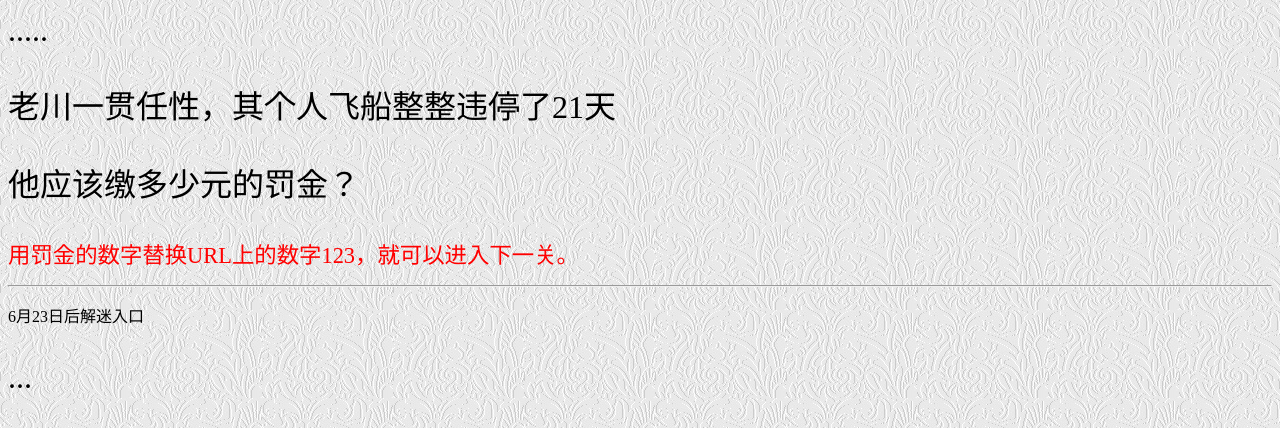
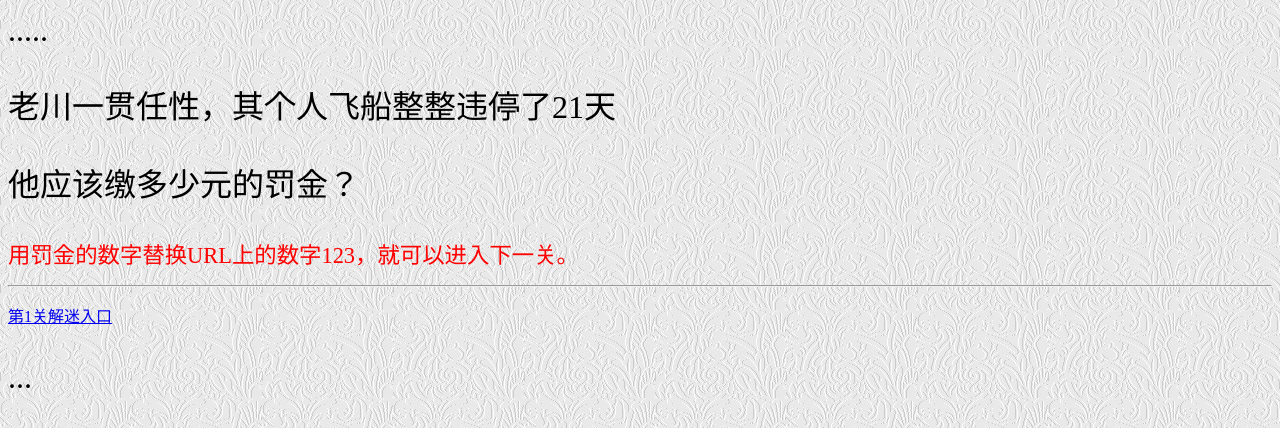
Before and after one commit to gyhang/puzzle, a plain HTML site: page 123.html in a window 1280 px wide. Shown: the part 746-1174 px from the top of the page. Drawn offline with Linux system fonts and the light colour scheme.

Commit message:
Update 123.html

```diff
--- a/123.html
+++ b/123.html
@@ -39,7 +39,7 @@
 </div>
 <hr>
 <div class='solve'>
-  6月23日后解迷入口
+  <a href='https://www.bilibili.com/video/BV1JV411x7NS/'>第1关解迷入口</a>
 </div>
 <p></p>
 <p>...</p>
```
